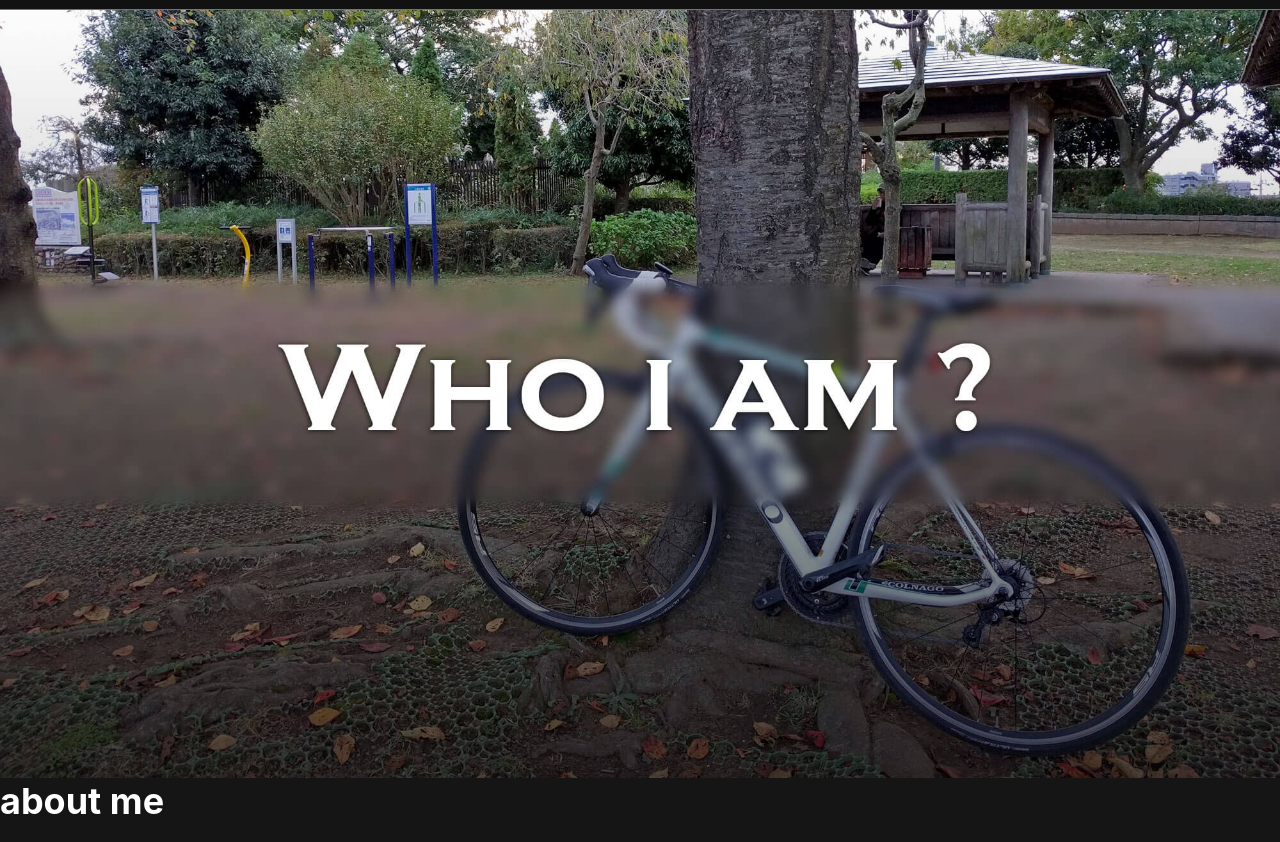
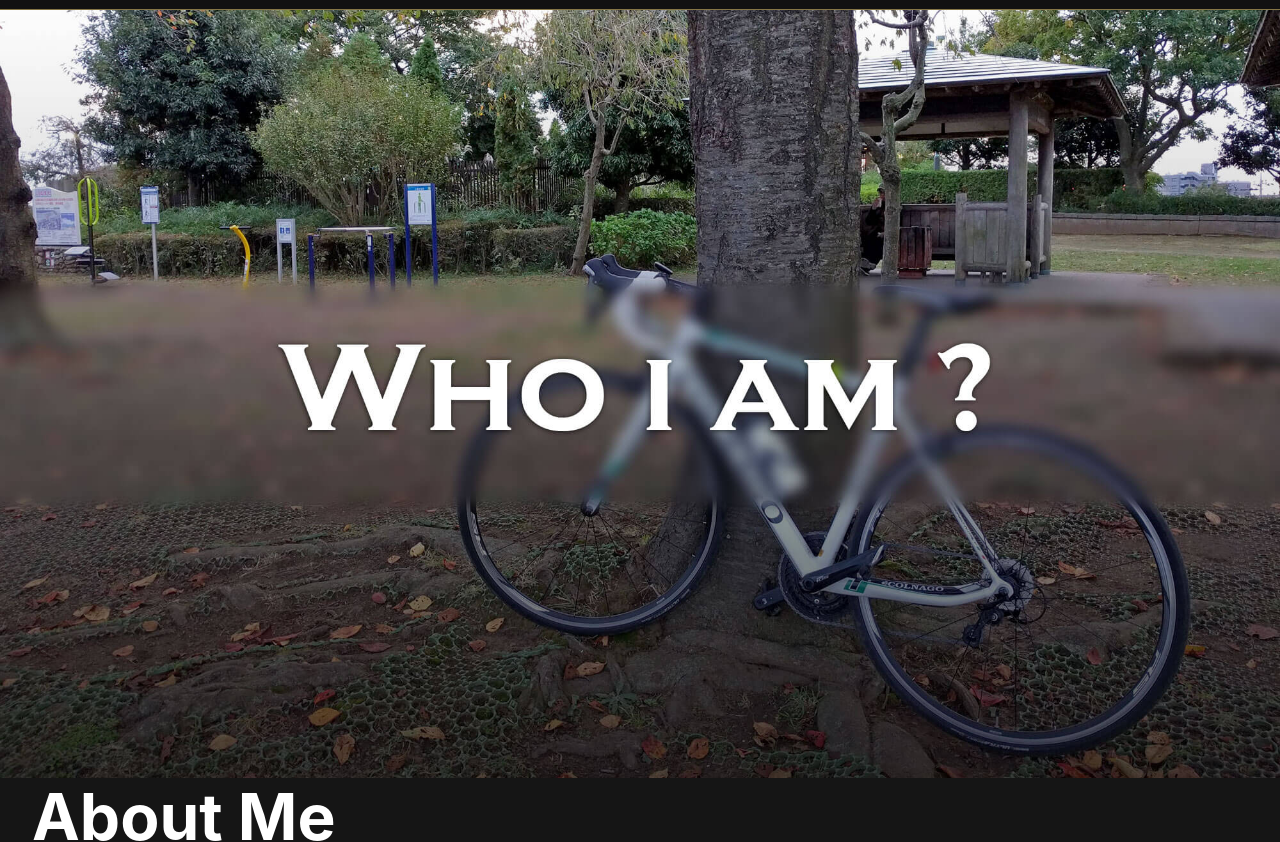
Before and after one commit to lucky-four-leaf-4/mysite-gatsby, a Gatsby site: page /aboutme in a window 1280 px wide. Shown: the part 95-937 px from the top of the page. Built offline with nearby package versions, Linux system fonts and the light colour scheme; Gatsby itself is replaced by a stand-in of ours.

Commit message:
20190415
chage text
add h1 style

```diff
--- /dev/null
+++ b/src/components/header1.js
@@ -0,0 +1,12 @@
+import React from "react"
+import h1Style from "./header1.module.css"
+
+class Header1 extends React.Component{
+  render(){
+    return(
+      <h1 className={h1Style.headline}>{this.props.title}</h1>
+    );
+  }
+}
+
+export default Header1
--- /dev/null
+++ b/src/components/header1.module.css
@@ -0,0 +1,31 @@
+.headline{
+  position: relative;
+  font-size: 4rem;
+  text-align: left;
+  margin:0 auto 4rem;
+  padding: 0 0 0 2rem;
+}
+.headline::before{
+  position: absolute;
+  bottom: -1rem;
+  left:2rem;
+  content: "";
+  display: block;
+  width: 5rem;
+  height: 1rem;
+  transform: skewX(45deg);
+  background-color: #fff;
+  box-sizing: border-box;
+}
+.headline::after{
+  position: absolute;
+  bottom: -0.5rem;
+  left:7.5rem;
+  content: "";
+  display: block;
+  width: 5rem;
+  height: 0.5rem;
+  transform: skewX(45deg);
+  border: 1px solid #fff;
+  box-sizing: border-box;
+}
--- a/src/pages/aboutme.js
+++ b/src/pages/aboutme.js
@@ -2,14 +2,14 @@ import React from "react"
 import Layout from "../components/layout"
 import Image from "../components/image"
 import Eyecatch from "../components/eyecatch"
-
+import Header1 from "../components/header1"
 import SEO from "../components/seo"
 
 const AboutmePage = () => (
   <Layout>
     <SEO title="Home" keywords={[`gatsby`, `my site`, `kojima youhei`,'biography']} />
     <Eyecatch pages="aboutme"/>
-    <h1>about me</h1>
+    <Header1 title="About Me"/>
     <p>ECサイトのランディングページやバナーなどのデザインやコーディングを行ってきました。デザイン案から作成し、主にhtml5/css3/jsを用いてレスポンシブ対応のページ制作を行ってきました。デザインはPhotoshopやIllustratorを使用してサイトデザインやバナー制作、商品画像の編集を行ってきました。今後はECに限らずもっと先端のWeb制作で切磋琢磨したいと考えております。趣味はロードバイクです。週末は河川敷をのんびり走って気分をリフレッシュさせています。</p>
     <div style={{ maxWidth: `300px`, marginBottom: `1.45rem`,display:'none',}}>
       <Image />
--- a/src/pages/skills.module.css
+++ b/src/pages/skills.module.css
@@ -17,6 +17,7 @@
 }
 [class^="grid_"] dd{
   margin: auto;
+  text-align: center;
 }
 [class="grid_1"]{
   grid-column: 1;
```
Also changed, not shown: src/pages/skills.js (+10 -9 lines), src/pages/works.js (+4 -3 lines).
